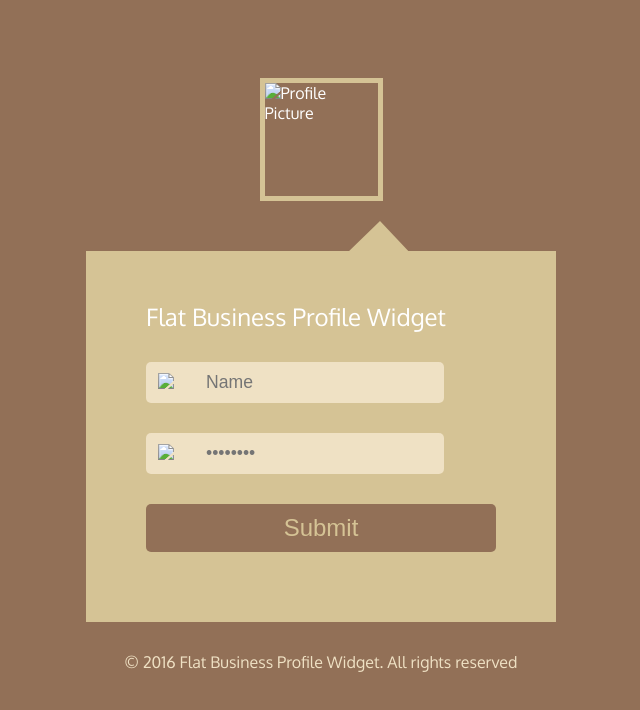
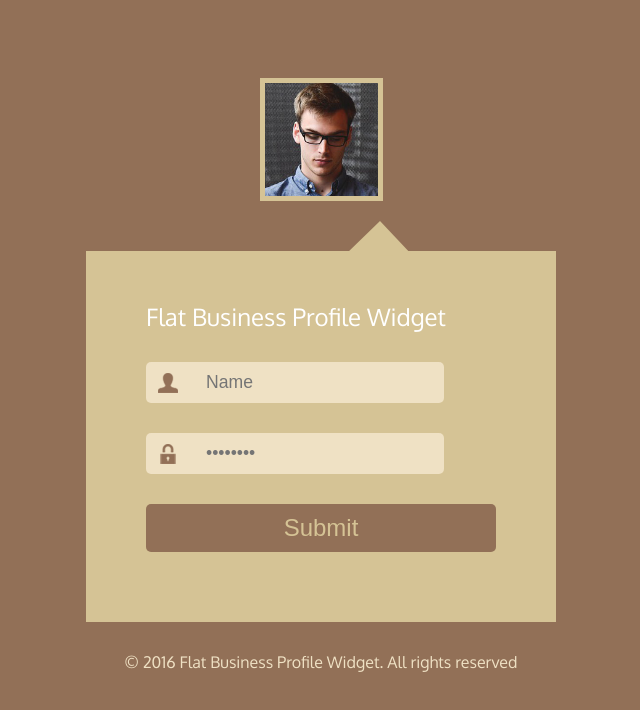
Before and after one commit to CallMeDJAYY/Loginn, a plain HTML site: page index.html in a window 1280 px wide. Shown: the whole page, without its empty margins (319-959 px from the left). Drawn offline with Linux system fonts and the light colour scheme; files whose address does not match are found by name.

Commit message:
Update index.html

```diff
--- a/index.html
+++ b/index.html
@@ -9,7 +9,7 @@
 <body>
 
     <div class="image-container">
-        <img src="images/image-photo.jpg" alt="Profile Picture">
+        <img src="image-photo.jpg" alt="Profile Picture">
     </div>
 
     <main>
@@ -17,12 +17,12 @@
 
         <form action="#">
             <div class="input-parent">
-                <img src="images/user.png" alt="User Icon">
+                <img src="user.png" alt="User Icon">
                 <input type="text" placeholder="Name">
             </div>
 
             <div class="input-parent">
-                <img src="images/pass.png" alt="Password Icon">
+                <img src="pass.png" alt="Password Icon">
                 <input type="password" placeholder="••••••••">
             </div>
 
```
